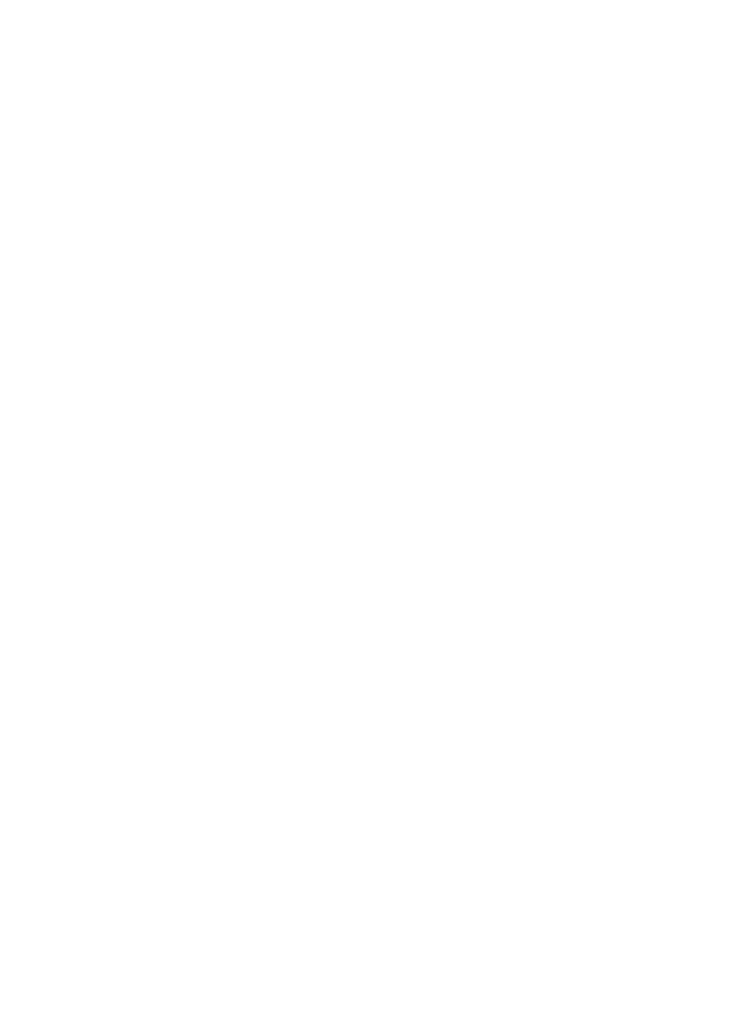
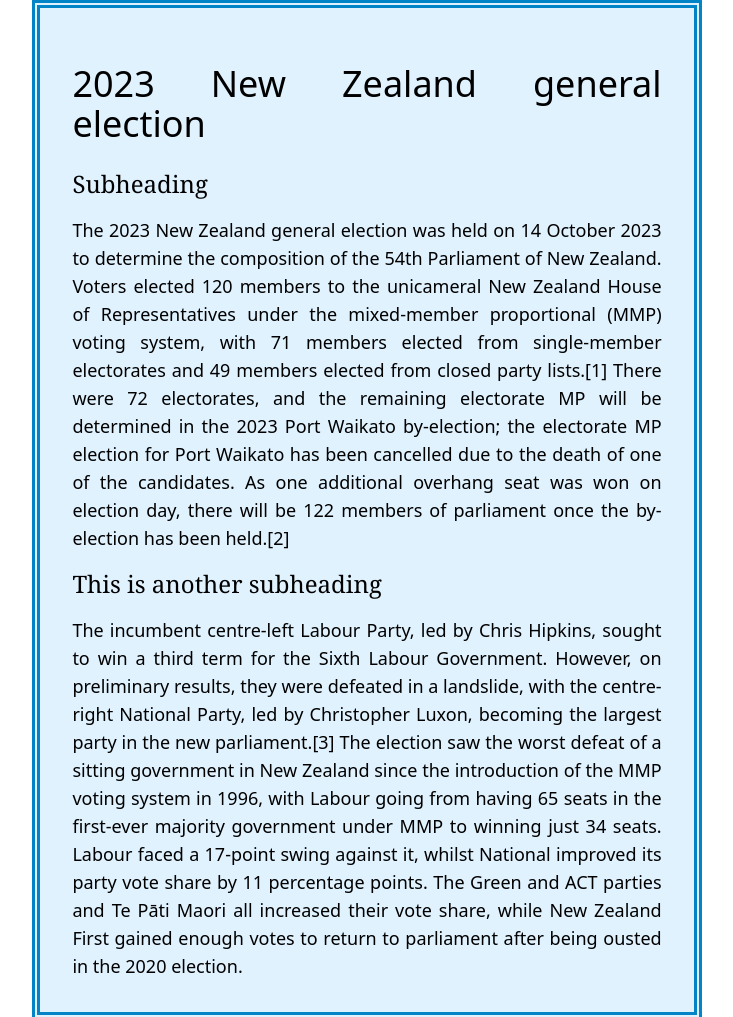
Before and after one commit to AbstractSter/dailies-f23-personal, a plain HTML site: page 2023-10-16-tailwind/index.html in a window 1280 px wide. Shown: the top 1017 px of the page, without its empty margins (273-1006 px from the left). Before the commit the page ends 800 px from the top, so only its background shows below. Drawn offline with nearby package versions, Linux system fonts and the light colour scheme.

Commit message:
outstanding changes

```diff
--- a/2023-10-16-tailwind/index.html
+++ b/2023-10-16-tailwind/index.html
@@ -3,9 +3,16 @@
 <head>
   <meta charset="UTF-8">
   <meta name="viewport" content="width=device-width, initial-scale=1.0">
-  <title>Document</title>
+  <title>Tailwind Practice</title>
+<script src="https://cdn.tailwindcss.com"></script>
 </head>
-<body>
-
+<body class="lg:text-lg">
+  <main class="p-8 max-w-prose text-justify mx-auto bg-sky-100 border-8 border-sky-600 border-double">
+    <h1 class="text-2xl lg:text-4xl my-4 lg:my-6">2023 New Zealand general election</h1>
+      <h2 class="font-serif text-xl lg:text-2xl my-2 lg:my-4">Subheading</h2>
+        <p>The 2023 New Zealand general election was held on 14 October 2023 to determine the composition of the 54th Parliament of New Zealand. Voters elected 120 members to the unicameral New Zealand House of Representatives under the mixed-member proportional (MMP) voting system, with 71 members elected from single-member electorates and 49 members elected from closed party lists.[1] There were 72 electorates, and the remaining electorate MP will be determined in the 2023 Port Waikato by-election; the electorate MP election for Port Waikato has been cancelled due to the death of one of the candidates. As one additional overhang seat was won on election day, there will be 122 members of parliament once the by-election has been held.[2]
+    <h2 class="font-serif text-xl lg:text-2xl my-2 lg:my-4">This is another subheading</h2>
+        <p>The incumbent centre-left Labour Party, led by Chris Hipkins, sought to win a third term for the Sixth Labour Government. However, on preliminary results, they were defeated in a landslide, with the centre-right National Party, led by Christopher Luxon, becoming the largest party in the new parliament.[3] The election saw the worst defeat of a sitting government in New Zealand since the introduction of the MMP voting system in 1996, with Labour going from having 65 seats in the first-ever majority government under MMP to winning just 34 seats. Labour faced a 17-point swing against it, whilst National improved its party vote share by 11 percentage points. The Green and ACT parties and Te Pāti Maori all increased their vote share, while New Zealand First gained enough votes to return to parliament after being ousted in the 2020 election.</p>
+  </main>
 </body>
 </html>
```
